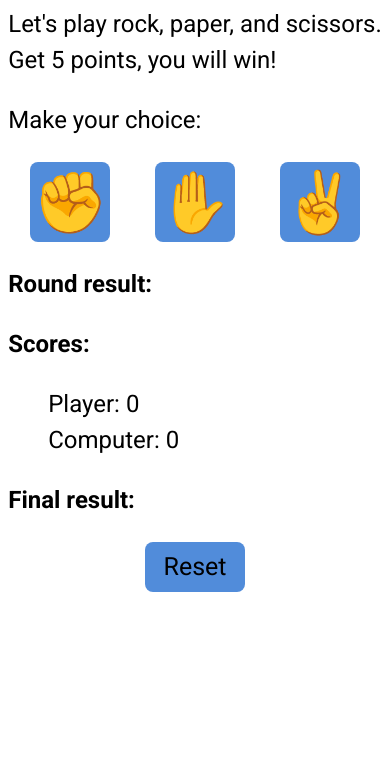
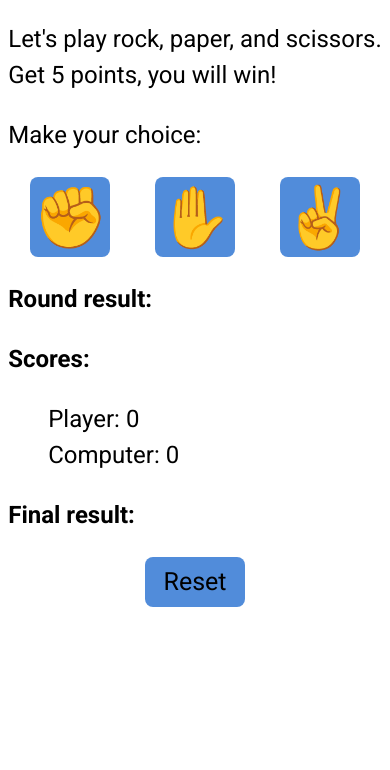
Before and after one commit to Alicebond/rock-paper-scissors, a plain HTML site: page index.html in a window 390 px wide. Shown: the part 74-844 px from the top of the page. Drawn offline with Linux system fonts and the light colour scheme.

Commit message:
Small screen layout changes

```diff
--- a/styles/style.css
+++ b/styles/style.css
@@ -74,7 +74,7 @@ li {
 @media (max-width: 480px) {
   .container {
     margin: auto;
-    padding: 0;
+    padding: 15px 0;
     border: none;
   }
 } ;
```
